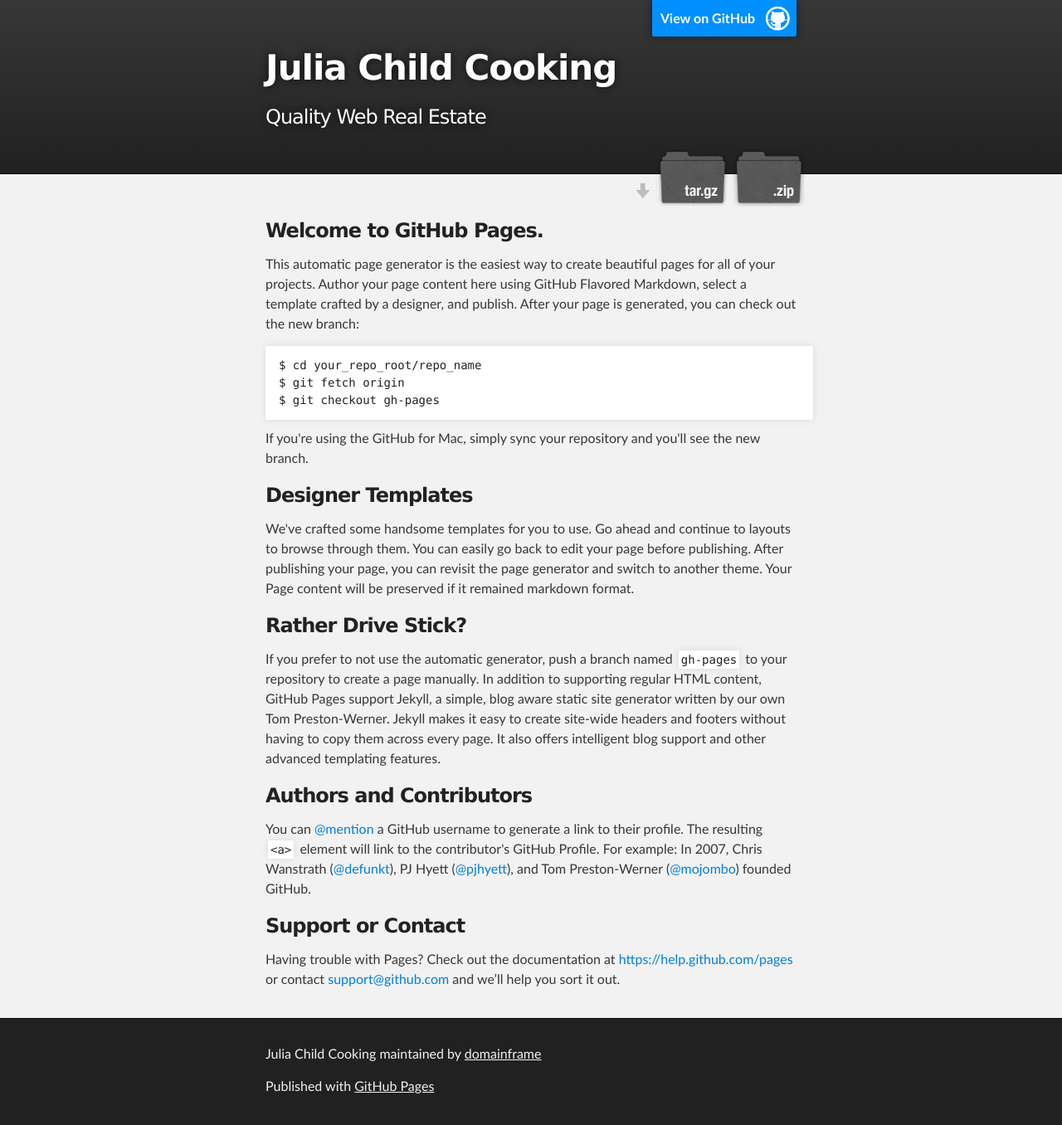
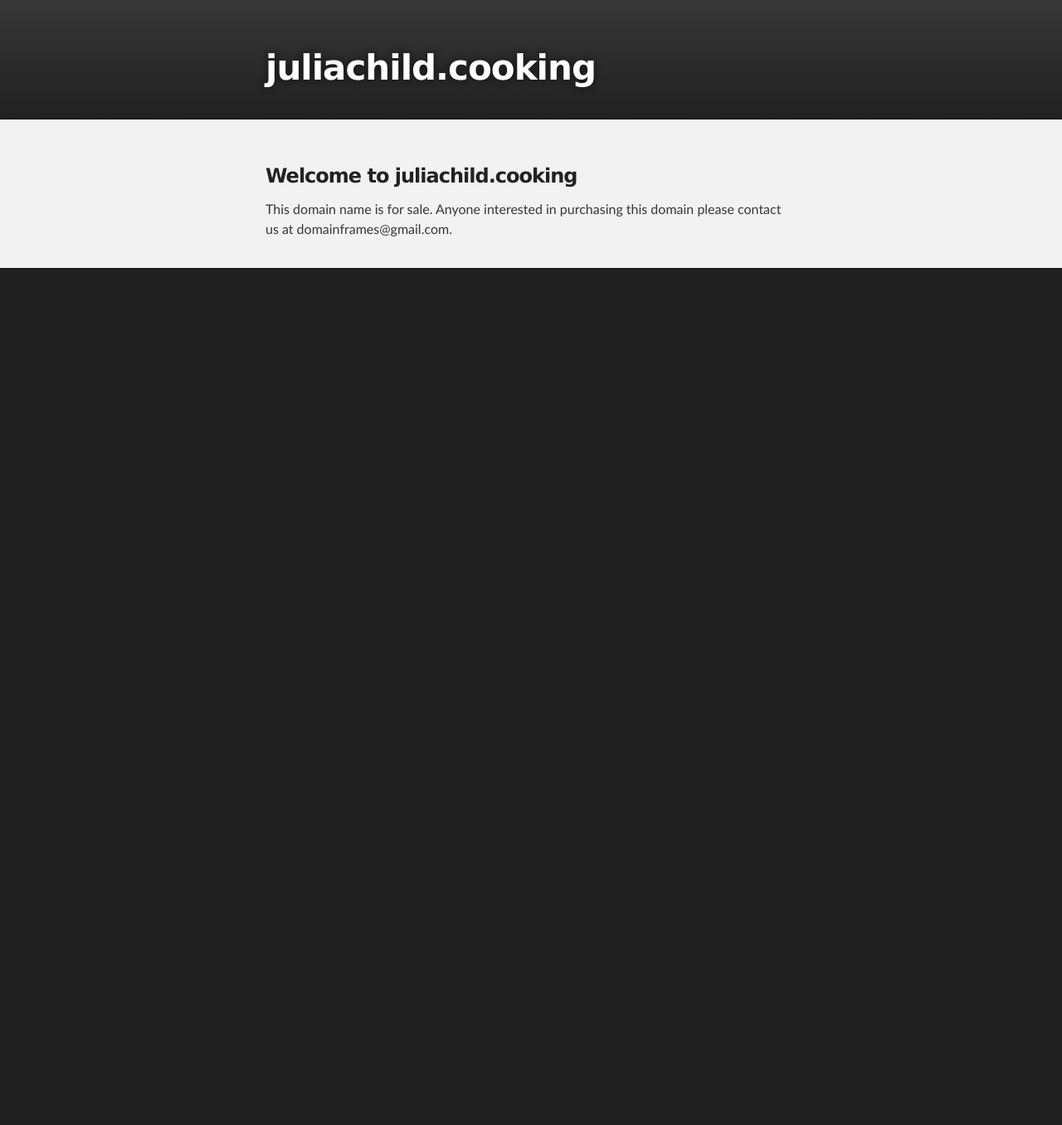
Before and after one commit to domainframe/juliachildcooking, a plain HTML site: page index.html in a window 1280 px wide. Shown: the whole page at 83% size. After the commit the page ends 800 px from the top, so only its background shows below. Drawn offline with Linux system fonts and the light colour scheme.

Commit message:
First index.html

```diff
--- a/index.html
+++ b/index.html
@@ -16,64 +16,37 @@
     <!-- HEADER -->
     <div id="header_wrap" class="outer">
         <header class="inner">
-          <a id="forkme_banner" href="https://github.com/domainframe/juliachildcooking">View on GitHub</a>
-
-          <h1 id="project_title">Julia Child Cooking</h1>
-          <h2 id="project_tagline">Quality Web Real Estate</h2>
-
-            <section id="downloads">
-              <a class="zip_download_link" href="https://github.com/domainframe/juliachildcooking/zipball/master">Download this project as a .zip file</a>
-              <a class="tar_download_link" href="https://github.com/domainframe/juliachildcooking/tarball/master">Download this project as a tar.gz file</a>
-            </section>
+          <h1 id="project_title">juliachild.cooking</h1>
+          <!--<h2 id="project_tagline">Quality Web Real Estate</h2>-->
         </header>
     </div>
 
     <!-- MAIN CONTENT -->
     <div id="main_content_wrap" class="outer">
       <section id="main_content" class="inner">
-        <h3>
-<a id="welcome-to-github-pages" class="anchor" href="#welcome-to-github-pages" aria-hidden="true"><span class="octicon octicon-link"></span></a>Welcome to GitHub Pages.</h3>
-
-<p>This automatic page generator is the easiest way to create beautiful pages for all of your projects. Author your page content here using GitHub Flavored Markdown, select a template crafted by a designer, and publish. After your page is generated, you can check out the new branch:</p>
-
-<pre><code>$ cd your_repo_root/repo_name
-$ git fetch origin
-$ git checkout gh-pages
-</code></pre>
-
-<p>If you're using the GitHub for Mac, simply sync your repository and you'll see the new branch.</p>
-
-<h3>
-<a id="designer-templates" class="anchor" href="#designer-templates" aria-hidden="true"><span class="octicon octicon-link"></span></a>Designer Templates</h3>
-
-<p>We've crafted some handsome templates for you to use. Go ahead and continue to layouts to browse through them. You can easily go back to edit your page before publishing. After publishing your page, you can revisit the page generator and switch to another theme. Your Page content will be preserved if it remained markdown format.</p>
-
-<h3>
-<a id="rather-drive-stick" class="anchor" href="#rather-drive-stick" aria-hidden="true"><span class="octicon octicon-link"></span></a>Rather Drive Stick?</h3>
-
-<p>If you prefer to not use the automatic generator, push a branch named <code>gh-pages</code> to your repository to create a page manually. In addition to supporting regular HTML content, GitHub Pages support Jekyll, a simple, blog aware static site generator written by our own Tom Preston-Werner. Jekyll makes it easy to create site-wide headers and footers without having to copy them across every page. It also offers intelligent blog support and other advanced templating features.</p>
-
-<h3>
-<a id="authors-and-contributors" class="anchor" href="#authors-and-contributors" aria-hidden="true"><span class="octicon octicon-link"></span></a>Authors and Contributors</h3>
-
-<p>You can <a href="https://github.com/blog/821" class="user-mention">@mention</a> a GitHub username to generate a link to their profile. The resulting <code>&lt;a&gt;</code> element will link to the contributor's GitHub Profile. For example: In 2007, Chris Wanstrath (<a href="https://github.com/defunkt" class="user-mention">@defunkt</a>), PJ Hyett (<a href="https://github.com/pjhyett" class="user-mention">@pjhyett</a>), and Tom Preston-Werner (<a href="https://github.com/mojombo" class="user-mention">@mojombo</a>) founded GitHub.</p>
-
-<h3>
-<a id="support-or-contact" class="anchor" href="#support-or-contact" aria-hidden="true"><span class="octicon octicon-link"></span></a>Support or Contact</h3>
-
-<p>Having trouble with Pages? Check out the documentation at <a href="https://help.github.com/pages">https://help.github.com/pages</a> or contact <a href="mailto:support@github.com">support@github.com</a> and we’ll help you sort it out.</p>
+        <h3>Welcome to <strong>juliachild.cooking</strong></h3>
+        <p>
+            This domain name is for sale. Anyone interested in purchasing this
+            domain please contact us at domainframes@gmail.com.
+        </p>
       </section>
     </div>
 
     <!-- FOOTER  -->
     <div id="footer_wrap" class="outer">
       <footer class="inner">
-        <p class="copyright">Julia Child Cooking maintained by <a href="https://github.com/domainframe">domainframe</a></p>
-        <p>Published with <a href="http://pages.github.com">GitHub Pages</a></p>
+        <!--<p>Published with <a href="http://pages.github.com">GitHub Pages</a></p>-->
       </footer>
     </div>
 
-
-
+    <!-- GOOGLE ANALYTICS TRACKER -->
+    <script>
+        (function(i,s,o,g,r,a,m){i['GoogleAnalyticsObject']=r;i[r]=i[r]||function(){
+        (i[r].q=i[r].q||[]).push(arguments)},i[r].l=1*new Date();a=s.createElement(o),
+        m=s.getElementsByTagName(o)[0];a.async=1;a.src=g;m.parentNode.insertBefore(a,m)
+        })(window,document,'script','//www.google-analytics.com/analytics.js','ga');
+        ga('create', 'UA-57786127-7', 'auto');
+        ga('send', 'pageview');
+    </script>
   </body>
 </html>
```
